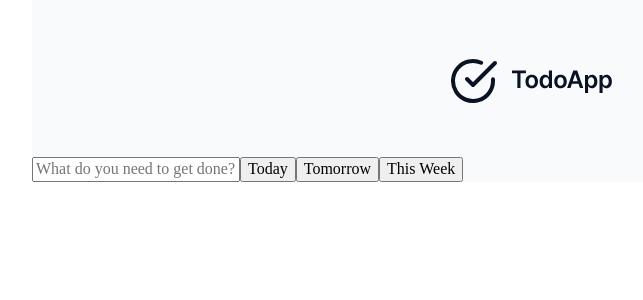
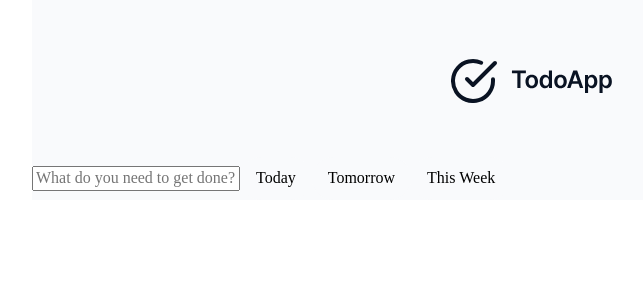
Before and after one commit to djsaun/Todo-Application, a React (Create React App) app: page / in a window 1280 px wide. Shown: the top 300 px of the page, without its empty margins (108-751 px from the left). Built offline with nearby package versions, Linux system fonts and the light colour scheme.

Commit message:
Detect which form button is being hovered over and dynamically update button background color via styled components

```diff
--- a/src/components/TodoForm.js
+++ b/src/components/TodoForm.js
@@ -29,7 +29,7 @@ const TodoForm = props => {
           Set the category for the todo item on button click
           If the current category button is clicked again, set the category to the default no_date
       */}
-      {filteredCategories && filteredCategoryList.map(cat => <button key={cat.id} onClick={() => category !== cat.id ? setCategory(cat.id) : setCategory('no_date')}>{cat.title}</button>)}
+      {filteredCategories && filteredCategoryList.map(cat => <Button key={cat.id} id={cat.id} onClick={() => category !== cat.id ? setCategory(cat.id) : setCategory('no_date')}>{cat.title}</Button>)}
     </FormContainer>
   )
 };
@@ -42,4 +42,18 @@ const FormInput = styled.input`
   /* background: green; */
 `;
 
+const Button = styled.button`
+  padding: 12px 16px;
+  background: ${props => props.theme.givelifyTheme.colors.grayBackground};
+  border: none;
+  border-radius: 100px;
+  cursor: pointer;
+  transition: all .3s ease;
+
+  &:hover, &:active, &:focus {
+    color: ${props => props.theme.givelifyTheme.colors.categories[props.id]};
+    background: ${props => props.theme.givelifyTheme.colors.categories[props.id]};
+  }
+`;
+
 export default TodoForm;
```
